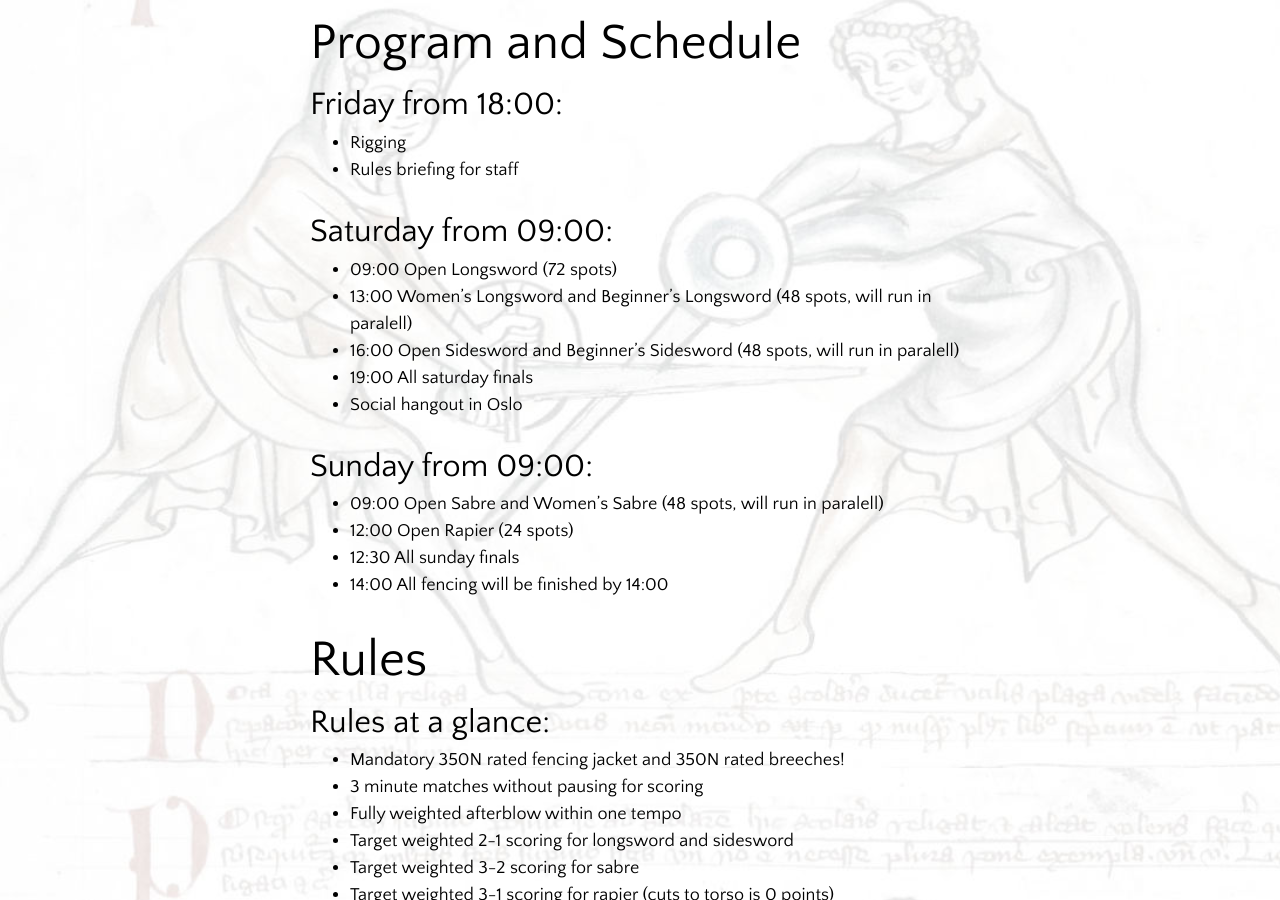
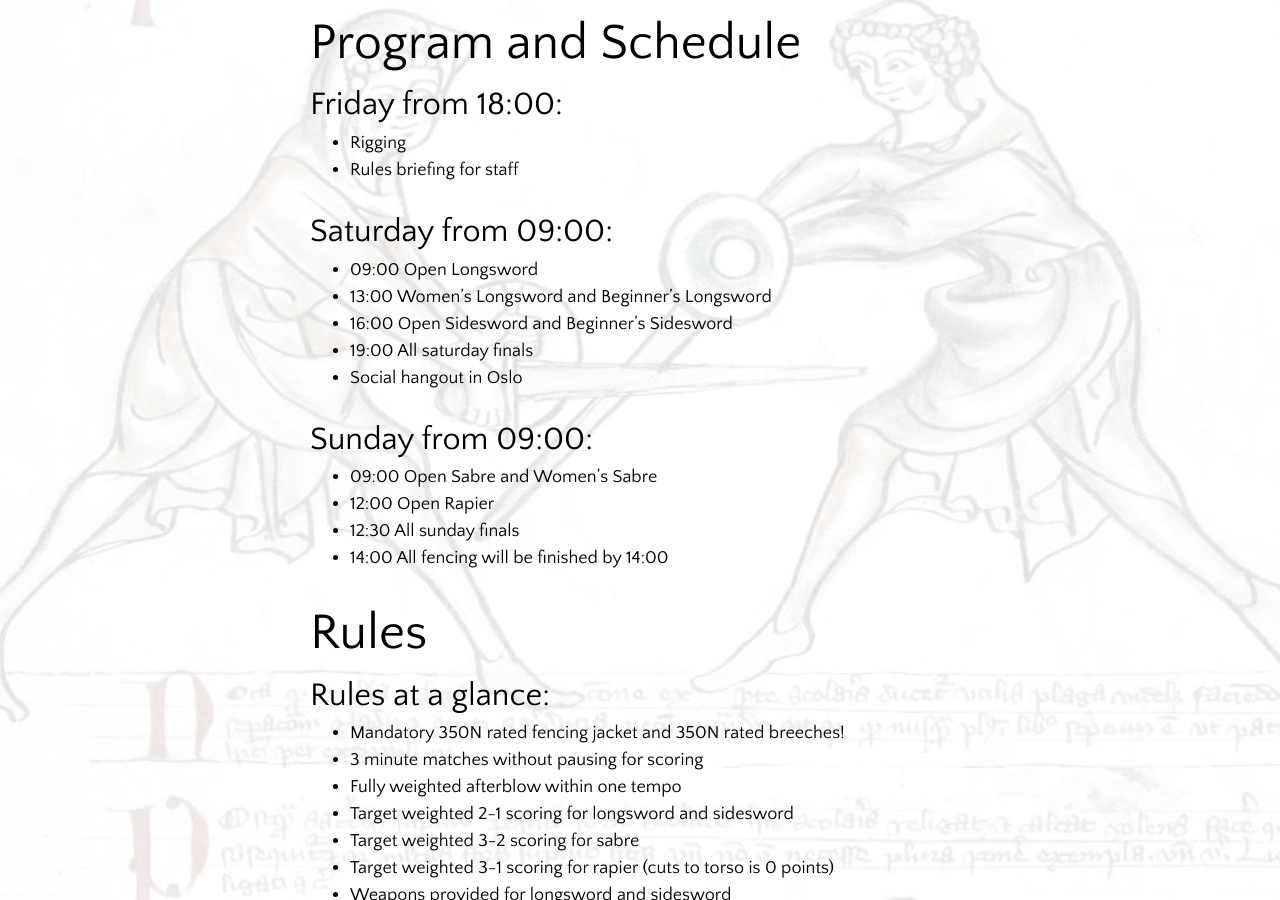
Before and after one commit to frieduellister/frieduellister.github.io, a Jekyll site: the page built from pages/oslo-penguin-cup/oslo-penguin-cup-2025.md, in a window 1280 px wide and 900 px high, scrolled down 1032 px. Built offline with Jekyll 4.4.1, drawn with Linux system fonts in a browser that asks for light colours.

Commit message:
opc Clean up schedule

```diff
--- a/pages/oslo-penguin-cup/oslo-penguin-cup-2025.md
+++ b/pages/oslo-penguin-cup/oslo-penguin-cup-2025.md
@@ -33,16 +33,16 @@ If you have any questions or requests you can send us an email on post@frieduell
 
 ### Saturday from 09:00:
 
-- 09:00 Open Longsword (72 spots)
-- 13:00 Women's Longsword and Beginner's Longsword (48 spots, will run in paralell)
-- 16:00 Open Sidesword and Beginner's Sidesword (48 spots, will run in paralell)
+- 09:00 Open Longsword
+- 13:00 Women's Longsword and Beginner's Longsword
+- 16:00 Open Sidesword and Beginner's Sidesword
 - 19:00 All saturday finals
 - Social hangout in Oslo
 
 ### Sunday from 09:00:
 
-- 09:00 Open Sabre and Women's Sabre (48 spots, will run in paralell)
-- 12:00 Open Rapier (24 spots)
+- 09:00 Open Sabre and Women's Sabre
+- 12:00 Open Rapier
 - 12:30 All sunday finals
 - 14:00 All fencing will be finished by 14:00
 
```
